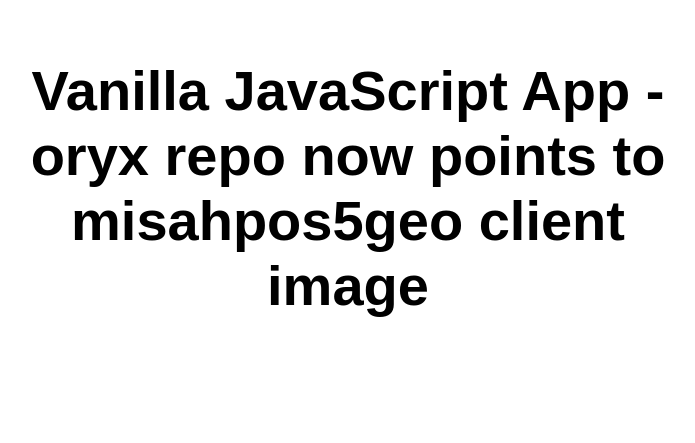
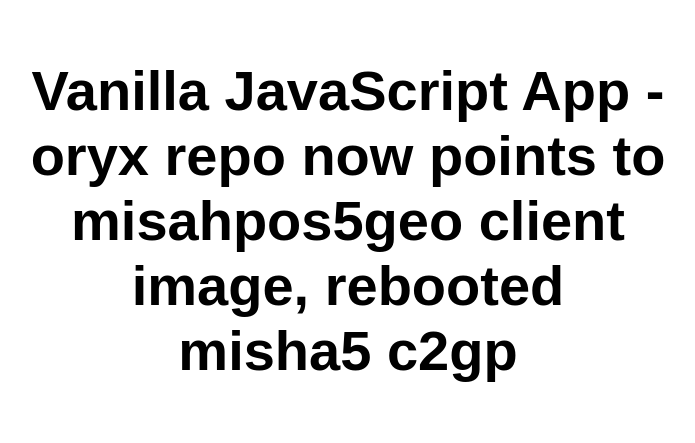
Before and after one commit to cmriachi/mishapos5geotests, a website: page src/index.html in a window 1280 px wide. Shown: the whole page, without its empty margins (292-987 px from the left). Drawn offline with Linux system fonts and the light colour scheme.

Commit message:
Update index.html

```diff
--- a/src/index.html
+++ b/src/index.html
@@ -10,7 +10,7 @@
 
 <body>
   <main>
-    <h1>Vanilla JavaScript App - oryx repo now points to misahpos5geo client image</h1>
+    <h1>Vanilla JavaScript App - oryx repo now points to misahpos5geo client image, rebooted misha5 c2gp</h1>
   </main>
 </body>
 
```
